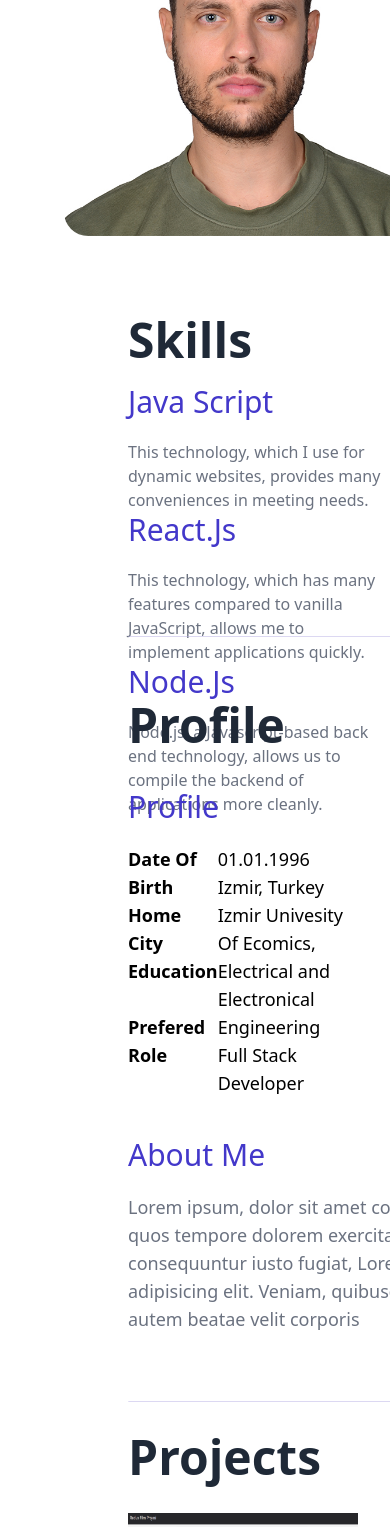
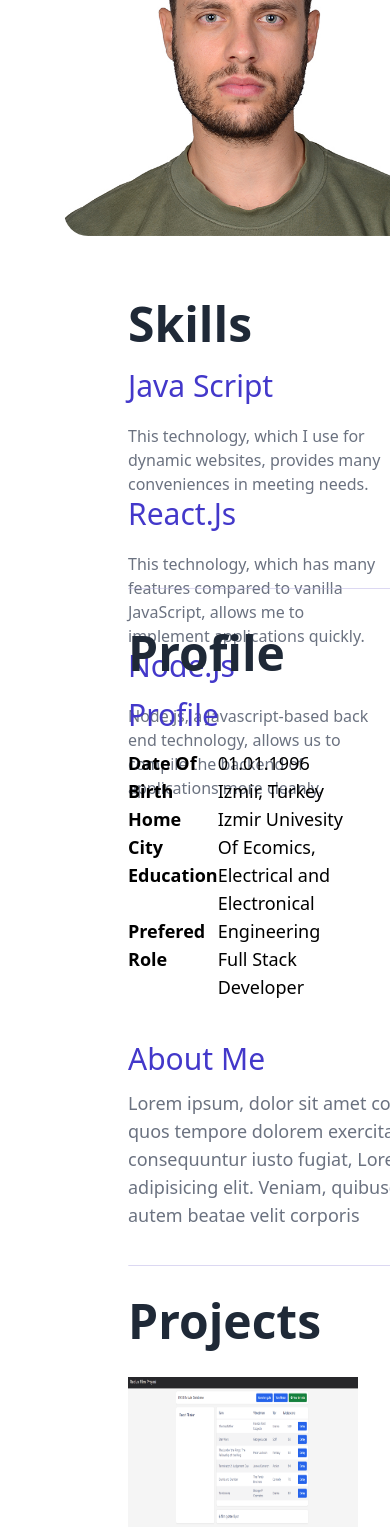
Before and after one commit to yasinermusmula/Websayfam, a React (Create React App) app in the folder web-sayfam/: page / in a window 390 px wide. Shown: the part 973-2500 px from the top of the page. Built offline with nearby package versions, Linux system fonts and the light colour scheme.

Commit message:
hatalar duzeltildi

```diff
--- a/web-sayfam/src/components/Profile.js
+++ b/web-sayfam/src/components/Profile.js
@@ -7,20 +7,20 @@ export default function Profile() {
   const ProfileDataProps = useSelector((store) => store.profileDataProps);
 
   return (
-    <div className="w-11/12 md:flex md:flex-col ">
+    <div className="w-11/12 md:flex md:flex-col">
       <img src={vector} className="ml-32 w-11/12 text-end" />
-      <h2 className="dark:text-[#AEBCCF] flex flex-row justify-start ml-32 w-36 h-12 mt-16 text-5xl not-italic font-semibold text-[#1F2937]">
+      <h2 className="dark:text-[#AEBCCF] flex flex-row justify-start ml-32 w-36 h-12 mt-10 mb-5 text-5xl not-italic font-semibold text-[#1F2937]">
         {ProfileData.titleProfile}
       </h2>
       <div className="flex flex-col md:flex-row justify-start text-left ml-32 ">
         <div>
           <div>
-            <h3 className="dark:text-[#BAB2E7] flex flex-col mt-10 text-[#4338CA] text-3xl">
+            <h3 className="dark:text-[#BAB2E7] flex flex-col mb-4 text-[#4338CA] text-3xl">
               {ProfileData.littleTitleProfile}
             </h3>
           </div>
 
-          <div className="flex mt-5 md:mt-0 overflow-hidden">
+          <div className="flex mt-4 md:mt-0 overflow-hidden">
             <div className=" dark:text-[#FFFFFF] flex flex-col justify-start w-full md:w-48 h-44 font-semibold text-lg">
               <p>
                 <span>{ProfileDataProps.birthDate}</span>
@@ -51,7 +51,7 @@ export default function Profile() {
             {ProfileData.aboutMeTitle}
           </h3>
           <div>
-            <p className="dark:text-[#FFFFFF] mt-5 w-[600px] h-36 text-lg text-[#6B7280] md:flex-row">
+            <p className="dark:text-[#FFFFFF] mt-3 w-[600px] h-36 text-lg text-[#6B7280] md:flex-row">
               {ProfileData.aboutInfo}
             </p>
           </div>
--- a/web-sayfam/src/components/Projects.js
+++ b/web-sayfam/src/components/Projects.js
@@ -8,7 +8,7 @@ export default function Projects() {
   return (
     <div
       id="projects"
-      className="w-11/12 content-center flex-wrap gap-20 mt-16"
+      className="w-11/12 content-center flex-wrap gap-20 mt-8"
     >
       <img src={vector} className="ml-32 w-11/12" />
       <p
@@ -45,8 +45,12 @@ export default function Projects() {
             </div>
 
             <div className="dark:text-[#E1E1FF] flex gap-44 font-semibold text-base text-[#3730A3] mt-3 underline decoration-[#3730A3] dark:decoration-[#E1E1FF]">
-              <a href={key.github} target="_blank">Github</a>
-              <a href={key.github} target="_blank">View Site</a>
+              <a href={key.github} target="_blank">
+                Github
+              </a>
+              <a href={key.github} target="_blank">
+                View Site
+              </a>
             </div>
           </div>
         ))}
--- a/web-sayfam/src/components/Skills.js
+++ b/web-sayfam/src/components/Skills.js
@@ -7,7 +7,7 @@ export default function Skills() {
   // const { mode } = useContext(DarkModeContext);
 
   return (
-    <div id="skills" className=" h-80 mt-20 ">
+    <div id="skills" className=" h-72 mt-16 md:w-full ">
       <div className="sm:flex flex-col">
         <div className="dark:text-[#AEBCCF] ml-32 mt-8 text-5xl not-italic font-semibold w-1/3 text-[#1F2937]">
           <p>{SkillsData.title}</p>
```
